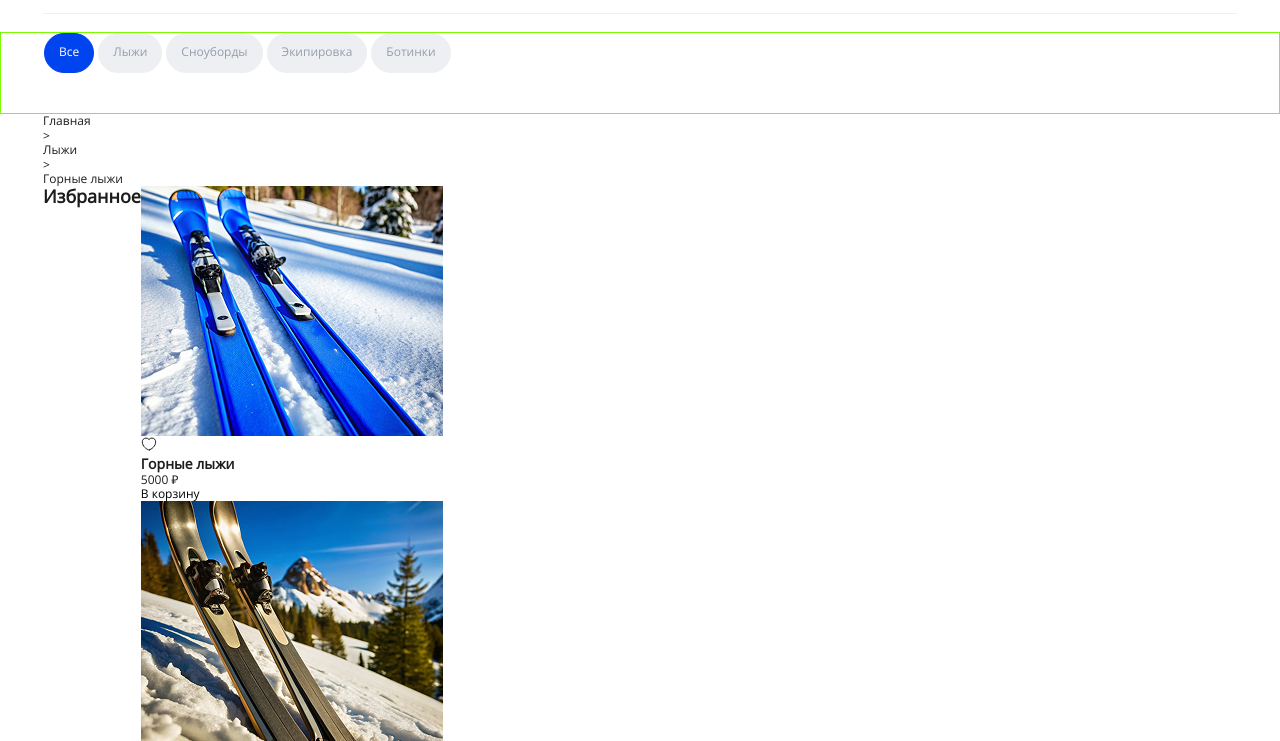
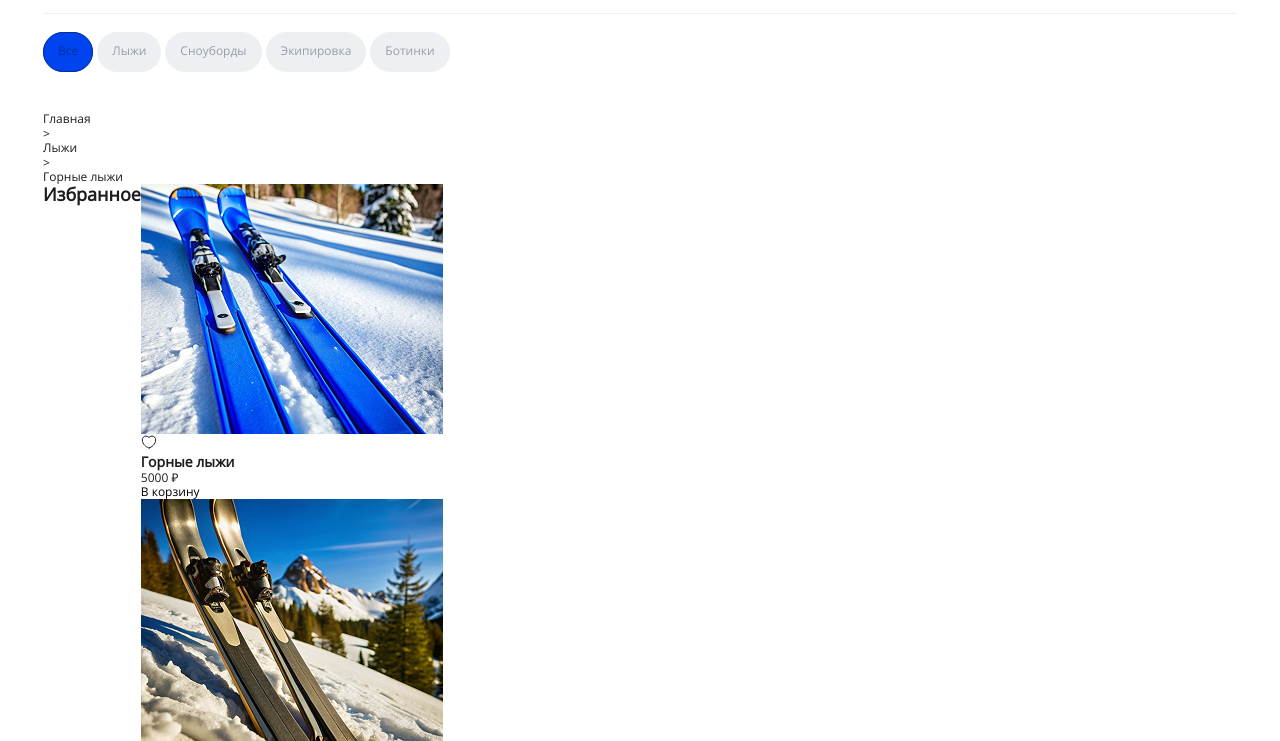
Before and after one commit to mindfling/MP-SKI-People, a website built with Vite: page index.html in a window 1280 px wide. Both pictures are taken after a click on the link "Все". Shown: the part 59-800 px from the top of the page. Built offline with nearby package versions, Linux system fonts and the light colour scheme.

Commit message:
feat catalog focus

```diff
--- a/src/styles/_vars.scss
+++ b/src/styles/_vars.scss
@@ -5,4 +5,5 @@ $grey: #969eae;
 $moregrey: #dfe3eb;
 $black: #1c1c1c;
 $blue: #0044f0;
+$bluetab: #042f9c;
 $devgrey: #F1E9E4;
--- a/src/styles/catalog.scss
+++ b/src/styles/catalog.scss
@@ -1,7 +1,8 @@
 @import 'vars';
 
 .catalog {
-  overflow-x: hidden;
+  // на мобильном экране кнопки выезжают вправо за экран
+  // overflow-x: hidden;
   padding-bottom: 20px;
 
   display: flex;
@@ -20,6 +21,7 @@
   }
 
   &__item {
+    display: block;
   }
 
   &__link {
@@ -36,6 +38,13 @@
       border: 1px solid $blue;
     }
 
+    &:focus {
+      color: $bluetab;
+      outline: 1px solid $bluetab;
+      outline-offset: -1px;
+    }
+
+    &_active:hover,
     &_active {
       color: $white;
       background-color: $blue;
@@ -43,6 +52,4 @@
     }
   }
 
-
-  border: 1px solid lawngreen;
 }
```
